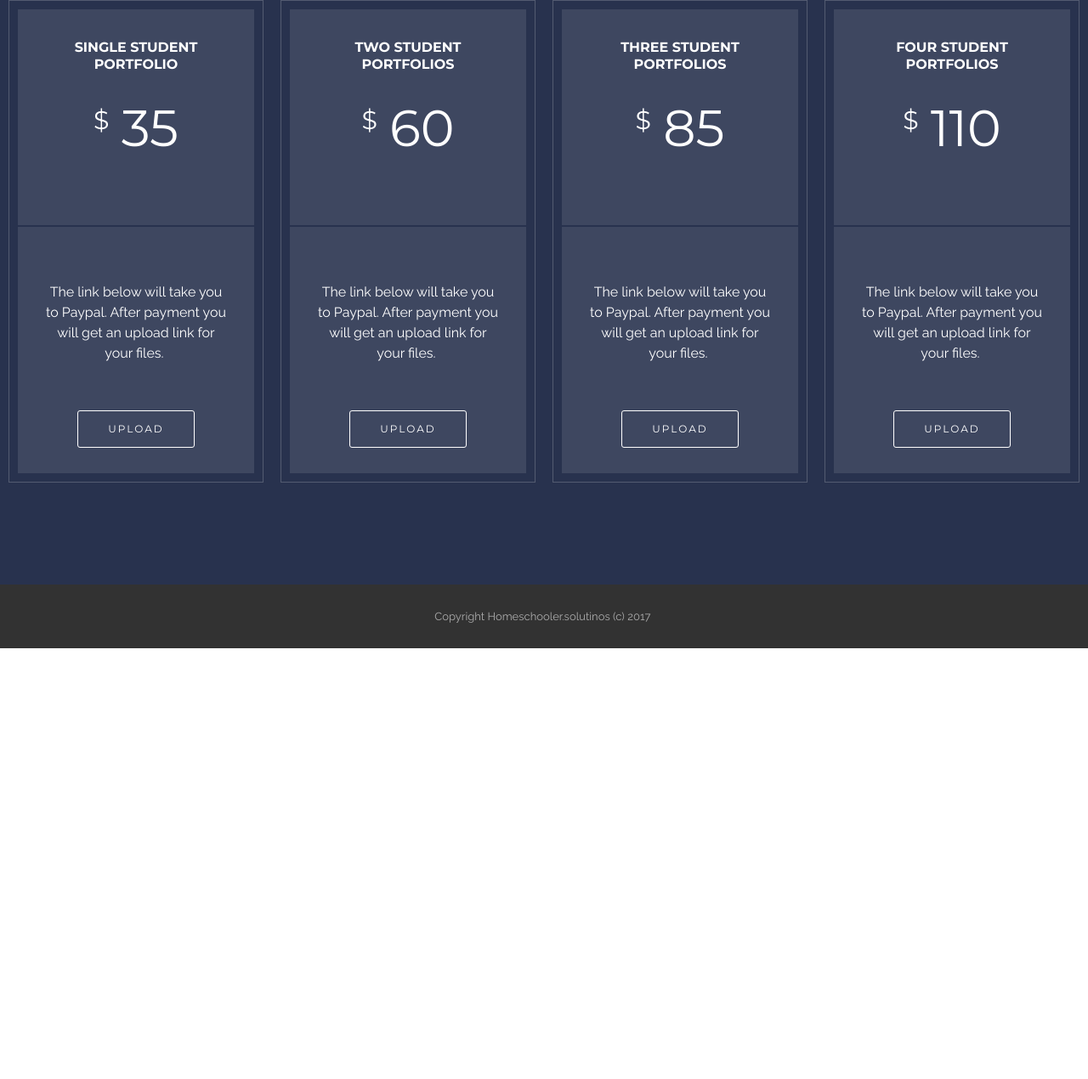
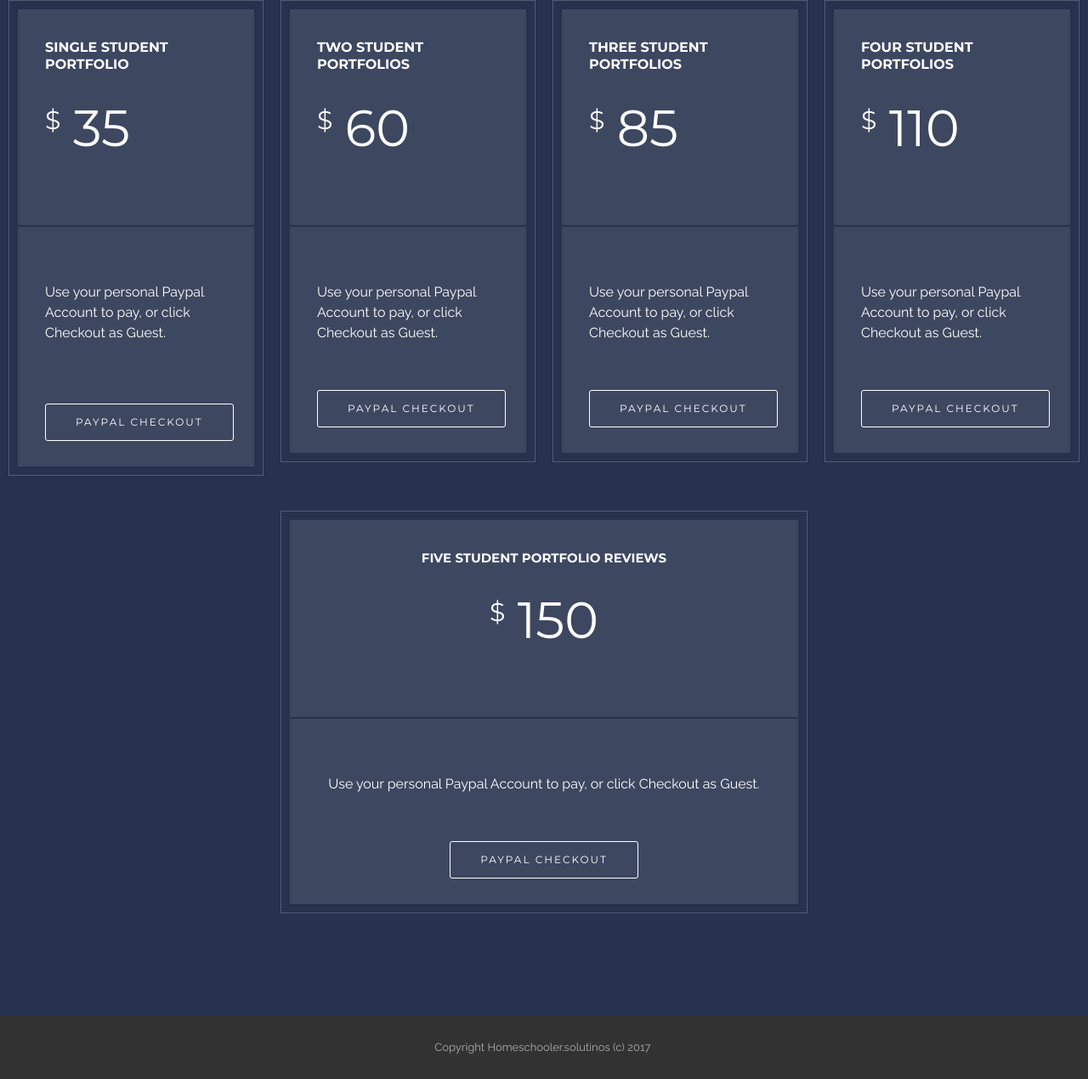
Before and after one commit to homeschoolers/homeschoolers.github.io, a plain HTML site: page portfolios.html in a window 1280 px wide. Shown: the part 238-1508 px from the top of the page at 85% size. Before the commit the page ends 1001 px from the top, so only its background shows below. Drawn offline with Linux system fonts and the light colour scheme.

Commit message:
create github pages

```diff
--- a/assets/mobirise/css/mbr-additional.css
+++ b/assets/mobirise/css/mbr-additional.css
@@ -570,12 +570,6 @@ h6,
 #header2-7 .mbr-section-title {
   font-size: 32px;
 }
-#header5-k .mbr-section-title {
-  color: #000;
-}
-#header5-k .mbr-section-lead {
-  color: #9c9a9a;
-}
 #pricing-table1-i .mbr-section__container .mbr-section-title {
   color: #fff;
 }
@@ -585,3 +579,24 @@ h6,
 #pricing-table1-i .mbr-plan-title {
   font-size: 16px;
 }
+#pricing-table1-i P {
+  text-align: left;
+}
+#pricing-table1-i DIV {
+  text-align: left;
+}
+#pricing-table1-l .mbr-section__container .mbr-section-title {
+  color: #fff;
+}
+#pricing-table1-l .mbr-section__container .mbr-section-subtitle {
+  color: #a0a0a0;
+}
+#pricing-table1-l DIV {
+  text-align: center;
+}
+#header5-k .mbr-section-title {
+  color: #000;
+}
+#header5-k .mbr-section-lead {
+  color: #9c9a9a;
+}
--- a/portfolios.html
+++ b/portfolios.html
@@ -22,7 +22,7 @@
 
 </head>
 <body>
-  <section class="mbr-section" id="pricing-table1-i" data-rv-view="15" style="background-color: rgb(40, 50, 78); padding-top: 120px; padding-bottom: 120px;">
+  <section class="mbr-section" id="pricing-table1-i" data-rv-view="15" style="background-color: rgb(40, 50, 78); padding-top: 120px; padding-bottom: 0px;">
 
 
 
@@ -56,8 +56,8 @@
                       </div>
                     </div>
                     <div class="mbr-plan-body card-block">
-                      <div class="mbr-plan-list">The link below will take you to Paypal. After payment you will get an upload link for your files.&nbsp;</div>
-                      <div class="mbr-plan-btn"><a href="https://www.paypal.com/webapps/xoonboarding?token=20231585YB456503N&useraction=commit&rm=1&mfid=1525738512895_7780a113688aa&country.x=US&locale.x=en_US&country.x=US&locale.x=en_US#/checkout/guest" class="btn btn-white btn-white-outline">UPLOAD</a></div>
+                      <div class="mbr-plan-list"><p>Use your personal Paypal Account to pay, or click Checkout as Guest.</p></div>
+                      <div class="mbr-plan-btn"><a href="https://www.paypal.com/cgi-bin/webscr?cmd=_s-xclick&hosted_button_id=HP5YGH7LM8UTJ" class="btn btn-white btn-white-outline" target="_blank">PAYPAL CHECKOUT</a></div>
                     </div>
                 </div>
             </div>
@@ -78,8 +78,8 @@
                       </div>
                     </div>
                     <div class="mbr-plan-body card-block">
-                      <div class="mbr-plan-list">The link below will take you to Paypal. After payment you will get an upload link for your files.&nbsp;</div>
-                      <div class="mbr-plan-btn"><a href="https://mobirise.com" class="btn btn-white btn-white-outline">UPLOAD</a></div>
+                      <div class="mbr-plan-list">Use your personal Paypal Account to pay, or click Checkout as Guest.</div>
+                      <div class="mbr-plan-btn"><a href="https://www.paypal.com/cgi-bin/webscr?cmd=_s-xclick&hosted_button_id=UFEJSTQYRRGDE" class="btn btn-white btn-white-outline" target="_blank">PAYPAL CHECKOUT</a></div>
                     </div>
                 </div>
             </div>
@@ -100,8 +100,8 @@
                       </div>
                     </div>
                     <div class="mbr-plan-body card-block">
-                      <div class="mbr-plan-list">The link below will take you to Paypal. After payment you will get an upload link for your files.&nbsp;<ul class="list-group list-group-flush"><li class="list-group-item"></li></ul></div>
-                      <div class="mbr-plan-btn"><a href="https://mobirise.com" class="btn btn-white btn-white-outline">UPLOAD</a></div>
+                      <div class="mbr-plan-list">Use your personal Paypal Account to pay, or click Checkout as Guest.<ul class="list-group list-group-flush"><li class="list-group-item"></li></ul></div>
+                      <div class="mbr-plan-btn"><a href="https://www.paypal.com/cgi-bin/webscr?cmd=_s-xclick&hosted_button_id=C54CG3FJG49ZE" class="btn btn-white btn-white-outline">PAYPAL CHECKOUT</a></div>
                     </div>
                 </div>
             </div>
@@ -122,8 +122,8 @@
                       </div>
                     </div>
                     <div class="mbr-plan-body card-block">
-                      <div class="mbr-plan-list">The link below will take you to Paypal. After payment you will get an upload link for your files.&nbsp;<ul class="list-group list-group-flush"><li class="list-group-item"></li></ul></div>
-                      <div class="mbr-plan-btn"><a href="https://mobirise.com" class="btn btn-white btn-white-outline">UPLOAD</a></div>
+                      <div class="mbr-plan-list">Use your personal Paypal Account to pay, or click Checkout as Guest.<ul class="list-group list-group-flush"><li class="list-group-item"></li></ul></div>
+                      <div class="mbr-plan-btn"><a href="https://www.paypal.com/cgi-bin/webscr?cmd=_s-xclick&hosted_button_id=Q9MAR8APDW958" class="btn btn-white btn-white-outline" target="_blank">PAYPAL CHECKOUT</a></div>
                     </div>
                 </div>
             </div>
@@ -132,7 +132,54 @@
 
 </section>
 
-<section class="engine"><a href="https://mobirise.me/o">free one page web templates</a></section><footer class="mbr-small-footer mbr-section mbr-section-nopadding" id="footer1-h" data-rv-view="14" style="background-color: rgb(50, 50, 50); padding-top: 1.75rem; padding-bottom: 1.75rem;">
+<section class="engine"><a href="https://mobirise.me/u">bootstrap html templates</a></section><section class="mbr-section" id="pricing-table1-l" data-rv-view="33" style="background-color: rgb(40, 50, 78); padding-top: 0px; padding-bottom: 120px;">
+
+
+
+    <div class="mbr-section mbr-section__container mbr-section__container--middle">
+      <div class="container">
+          <div class="row">
+              <div class="col-xs-12 text-xs-center">
+
+
+              </div>
+          </div>
+      </div>
+    </div>
+
+    <div class="mbr-section mbr-section-nopadding mbr-price-table">
+      <div class="row">
+            <div class="col-xs-12 col-md-6 col-md-offset-3 col-sm-12 col-xl-6 col-xl-offset-3">
+                <div class="mbr-plan card text-xs-center">
+                    <div class="mbr-plan-header card-block">
+
+                      <div class="card-title">
+                        <h3 class="mbr-plan-title">FIVE STUDENT PORTFOLIO REVIEWS</h3>
+                        <small class="mbr-plan-subtitle"></small>
+                      </div>
+                      <div class="card-text">
+                          <div class="mbr-price">
+                            <span class="mbr-price-value">$</span>
+                            <span class="mbr-price-figure">150</span><small class="mbr-price-term"></small>
+                          </div>
+                          <small class="mbr-plan-price-desc"></small>
+                      </div>
+                    </div>
+                    <div class="mbr-plan-body card-block">
+                      <div class="mbr-plan-list">Use your personal Paypal Account to pay, or click Checkout as Guest.</div>
+                      <div class="mbr-plan-btn"><a href="https://mobirise.com" class="btn btn-white btn-white-outline">PAYPAL CHECKOUT</a></div>
+                    </div>
+                </div>
+            </div>
+
+
+
+          </div>
+    </div>
+
+</section>
+
+<footer class="mbr-small-footer mbr-section mbr-section-nopadding" id="footer1-h" data-rv-view="14" style="background-color: rgb(50, 50, 50); padding-top: 1.75rem; padding-bottom: 1.75rem;">
 
     <div class="container text-xs-center">
         <p>Copyright Homeschooler.solutinos (c) 2017&nbsp;</p>
```
Also changed, not shown: consulting.html (+1 -1 lines), getting-started.html (+1 -1 lines), index.html (+2 -2 lines), portfolio-uploads.html (added, +65 -0 lines), 1 other file.
